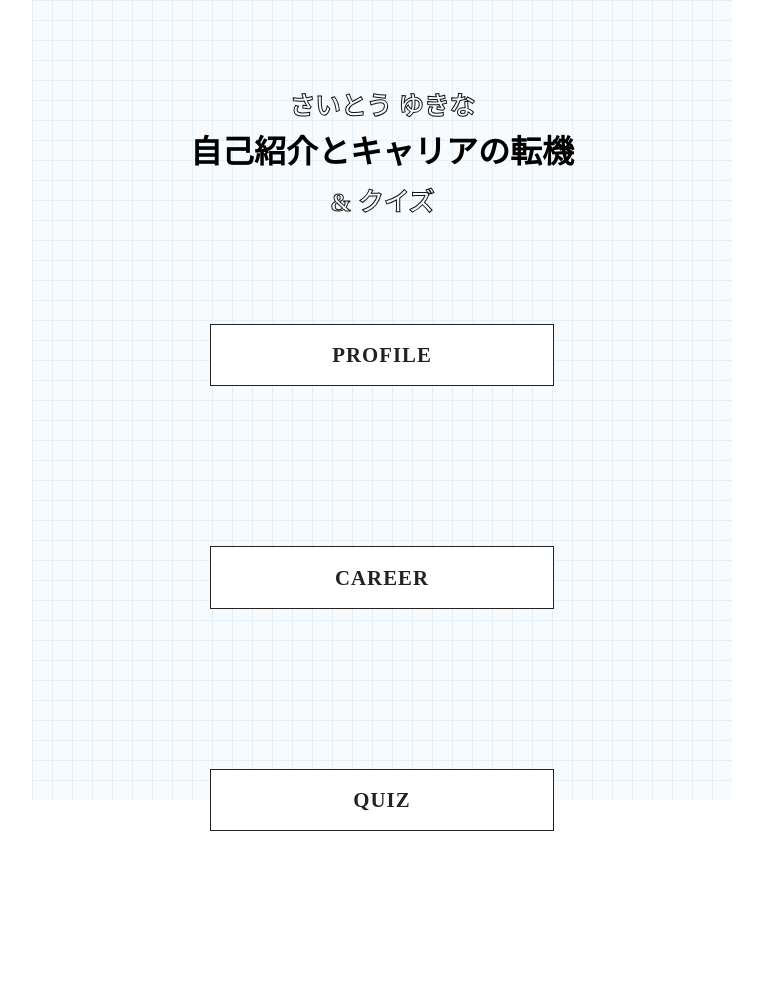
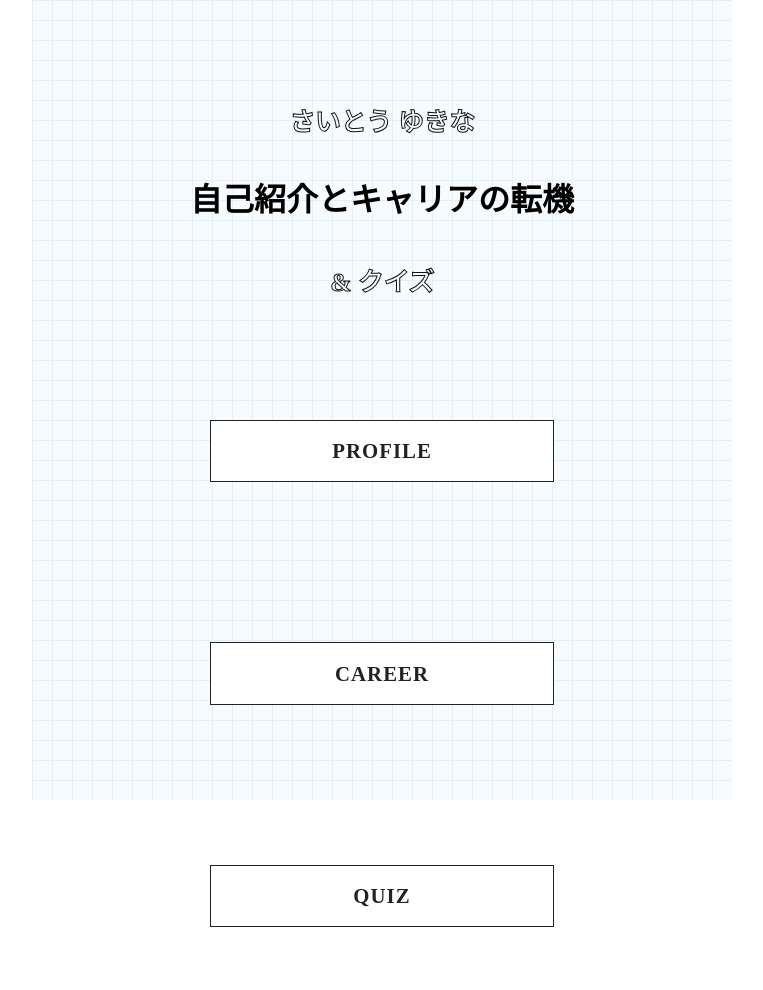
Before and after one commit to YukinaSaito123/YukinaSaito.fnd49, a plain HTML site: page index.html in a window 1280 px wide. Shown: the top 990 px of the page, without its empty margins (258-1021 px from the left). Drawn offline with Linux system fonts and the light colour scheme.

Commit message:
Increase line height for h1 element

```diff
--- a/style.css
+++ b/style.css
@@ -23,7 +23,7 @@ h1 {
     text-align: center;
     margin-top: 80px;
     margin-bottom: 100px;
-    line-height: 1.5;
+    line-height: 2.5;
 }
 
 #myname,
```
